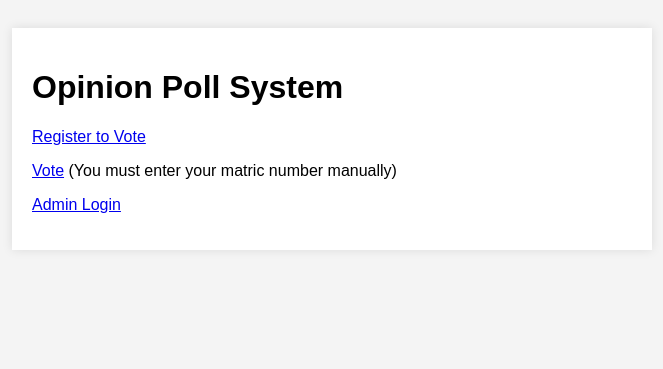
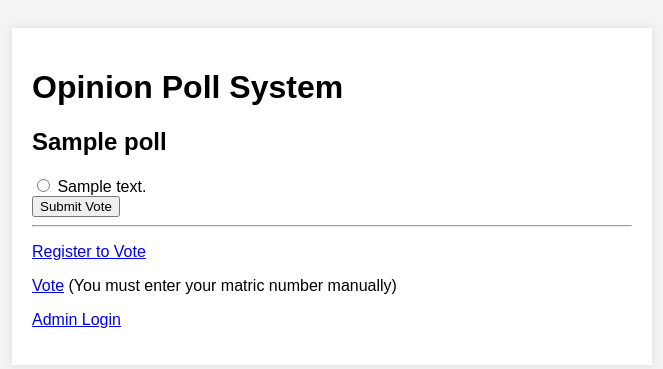
Before and after one commit to jayumaks/e_voting, a PHP site: page /poll/index.php in a window 1280 px wide. Shown: the top 369 px of the page, without its empty margins (308-971 px from the left). Run offline with PHP 8.4, Linux system fonts and the light colour scheme; tables that the repository leaves empty hold one stand-in row (values such as "Sample post").

Commit message:
poll config

```diff
--- a/poll/index.php
+++ b/poll/index.php
@@ -9,10 +9,31 @@ $options->execute([$poll['id']]);
 <head><link rel="stylesheet" href="assets/style.css"></head>
 <body>
 <div class="container">
-<h1>Opinion Poll System</h1>
-<p><a href="register/index.php">Register to Vote</a></p>
-<p><a href="vote/index.php?matric_no=">Vote</a> (You must enter your matric number manually)</p>
-<p><a href="admin/index.php">Admin Login</a></p>
+  <h1>Opinion Poll System</h1>
+
+  <?php if ($poll): ?>
+    <h2><?php echo htmlspecialchars($poll['question']); ?></h2>
+    <form action="vote/submit_vote.php" method="post">
+      <input type="hidden" name="poll_id" value="<?php echo $poll['id']; ?>">
+      <?php while ($option = $options->fetch()): ?>
+        <div>
+          <label>
+            <input type="radio" name="option_id" value="<?php echo $option['id']; ?>" required>
+            <?php echo htmlspecialchars($option['option_text']); ?>
+          </label>
+        </div>
+      <?php endwhile; ?>
+      <button type="submit">Submit Vote</button>
+    </form>
+  <?php else: ?>
+    <p>No poll available right now.</p>
+  <?php endif; ?>
+
+  <hr>
+  <p><a href="register/index.php">Register to Vote</a></p>
+  <p><a href="vote/index.php?matric_no=">Vote</a> (You must enter your matric number manually)</p>
+  <p><a href="admin/index.php">Admin Login</a></p>
 </div>
+
 </body>
 </html>
```
